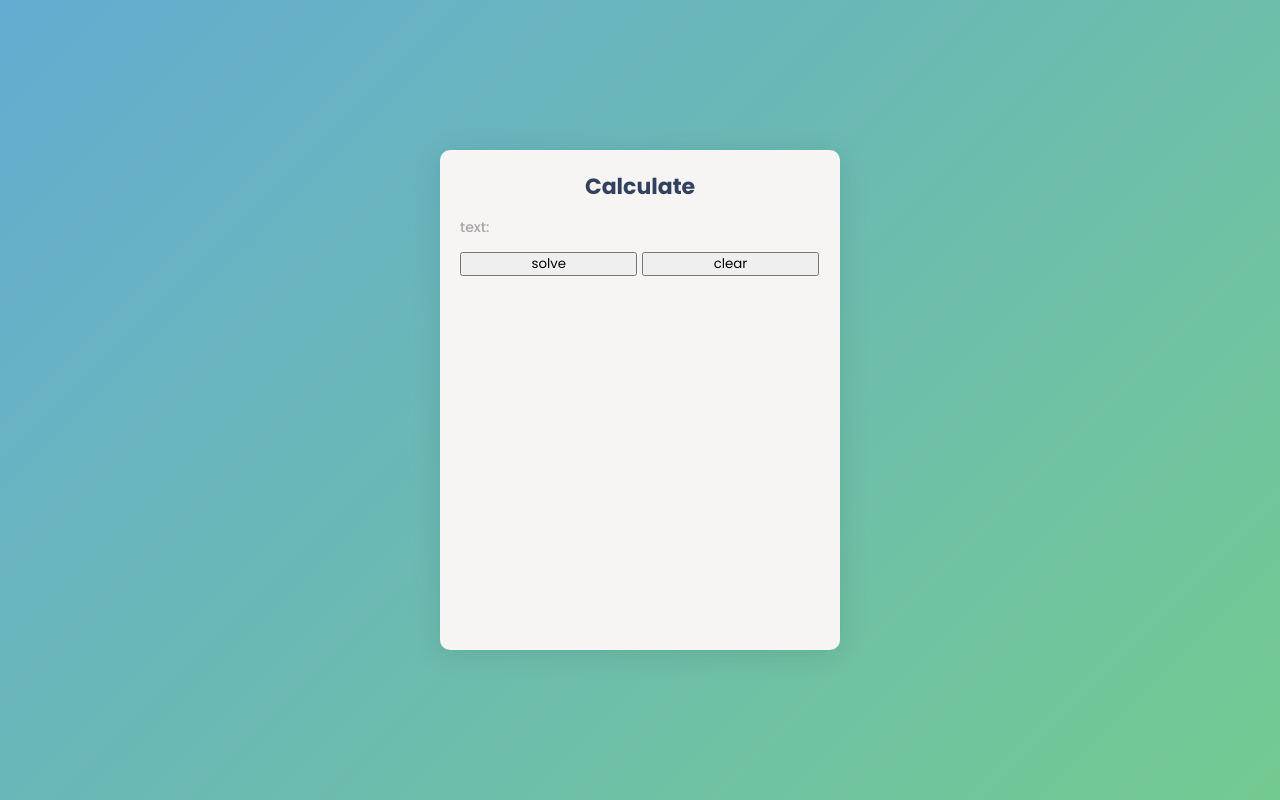
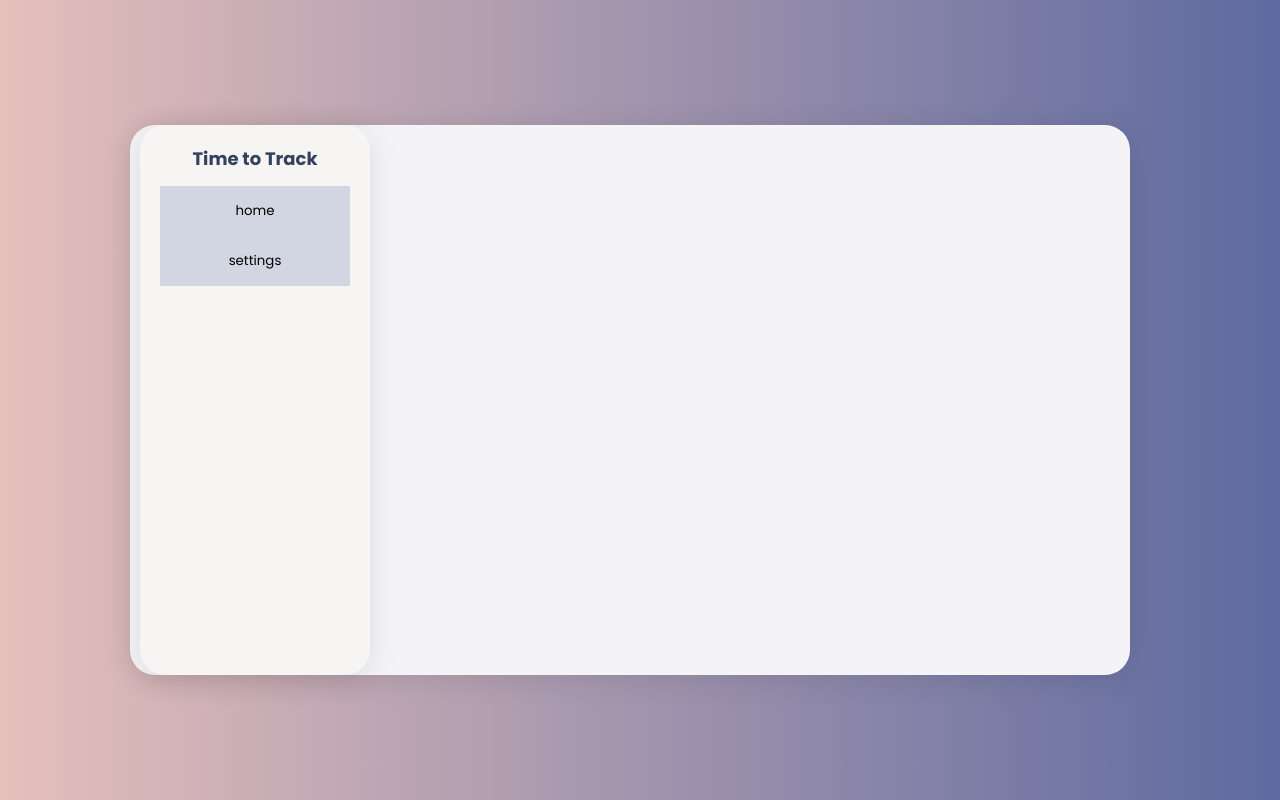
Before and after one commit to ethneau/budgeting-app, a plain HTML site: page index.html in a window 1280 px wide. Drawn offline with nearby package versions, Linux system fonts and the light colour scheme.

Commit message:
Modified layout

```diff
--- a/index.html
+++ b/index.html
@@ -8,14 +8,12 @@
     <title>Budget App</title>
 </head>
 <body>
-
+    <div class="main">
+    </div>
     <div class="container">
-        <p class="header">Calculate</p>
-        <div class="settings">
-            <p class="text">text: </p>
-        </div>
-        <button>solve</button>
-        <button>clear</button>
+        <p class="header">Time to Track</p>
+        <button>home</button>
+        <button>settings</button>
     </div>
 
     <script src="app.js"></script>
--- a/style.css
+++ b/style.css
@@ -13,9 +13,9 @@ body{
     display: flex;
     align-items: center;
     justify-content: center;
-    background: linear-gradient(-45deg,rgb(124, 220, 107), rgb(94, 159, 237), rgb(164, 105, 232));
-    background-size: 400% 400%;
-    animation: gradient 10s ease infinite;
+    background: linear-gradient(-270deg,#e5bfbb, #5e6aa0);
+
+
 }
 @keyframes gradient {
     0% {
@@ -30,29 +30,39 @@ body{
         background-position: 0% 50%;
     }
 }
+
 .container{
-    width: 400px;
+    width: 230px;
     background: #f7f4f4;
     padding: 20px;
-    height: 500px;
-    border-radius: 10px;
+    height: 550px;
+    border-radius: 25px;
     box-shadow: 0 4px 30px rgba(0,0,0,0.1);
+    position: absolute;
+    left: 140px;
 
 }
 .container .header{
-    font-size: 22px;
+    font-size: 18px;
     text-align: center;
     font-weight: bold;
     margin-bottom: 14px;
     color: rgb(50, 65, 94);
 }
-.container .settings p{
-    font-size: 14px;
-    font-weight: 500;
-    color: #a5a5a5;
-    margin-bottom: 12px;
+.main{
+    width: 1000px;
+    background: #f4f4f7;
+    padding: 40px;
+    height: 550px;
+    border-radius: 25px;
+    box-shadow: 0 4px 30px rgba(0,0,0,0.1);
+    position: absolute;
+    right: 150px
 }
-.container button{
-    width: 49.3%;
-
+button{
+    border-width: 0;
+    width: 100%;
+    height: 50px;
+    text-align: center;
+    background: #d2d6e2;
 }
```
